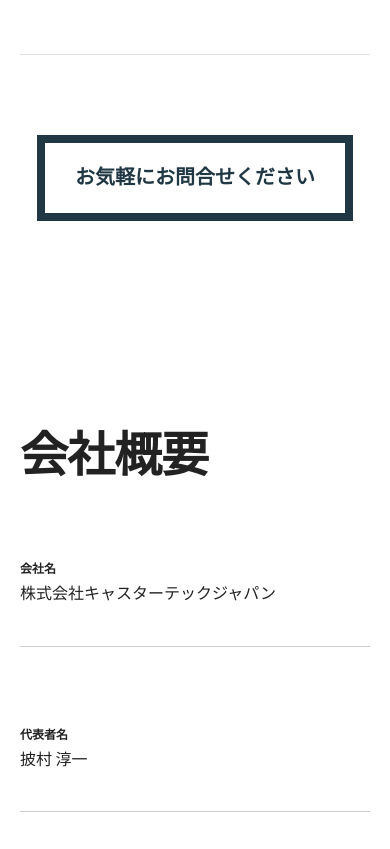
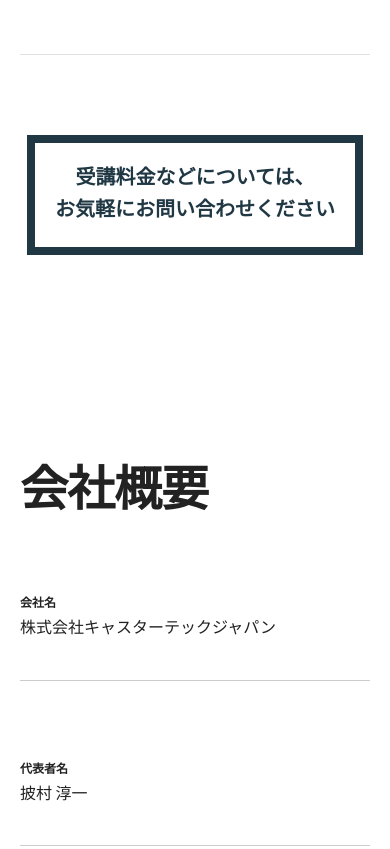
Before and after one commit to caster-inc/ctj, a website: page public/index.html in a window 390 px wide. Shown: the part 5100-5949 px from the top of the page. Drawn offline with nearby package versions, Linux system fonts and the light colour scheme.

Commit message:
20251119 ボタン修正

```diff
--- a/public/css/skeleton.css
+++ b/public/css/skeleton.css
@@ -635,12 +635,11 @@
 a.cta {
   border: solid 8px #203744;
   display: block;
-  width: 350px;
-  height: 35px;
+  width: 380px;
   text-align: center;
   font-size: 25px;
   color: #203744;
-  padding: 20px 0px;
+  padding: 20px;
   margin: 0px auto;
   text-decoration: none;
   font-weight: 900;
@@ -876,8 +875,7 @@
 
   a.cta {
     font-size: 20px;
-    width: 300px;
-    height: 30px;
+    width: 280px;
   }
 
   .company-wire dl {
--- a/public/index.html
+++ b/public/index.html
@@ -258,7 +258,7 @@
 
 
       <hr>
-      <a href="https://docs.google.com/forms/d/e/1FAIpQLSeeC4n1KsPfPV5CEssuSLBC7tXq0EOZR038BiCArjD61DtFlw/viewform?usp=dialog" target="_blank" class="cta">お気軽にお問合せください</a>
+      <a href="https://docs.google.com/forms/d/e/1FAIpQLSeeC4n1KsPfPV5CEssuSLBC7tXq0EOZR038BiCArjD61DtFlw/viewform?usp=dialog" target="_blank" class="cta">受講料金などについては、<br>お気軽にお問い合わせください</a>
     </div>
   </section>
 
```
